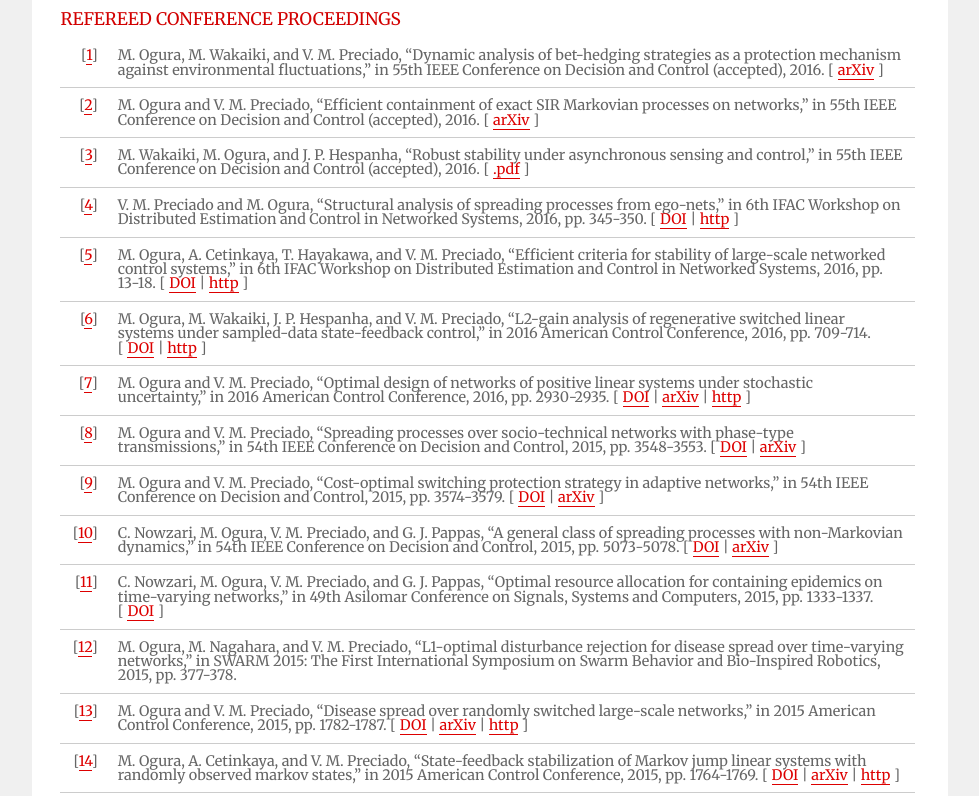
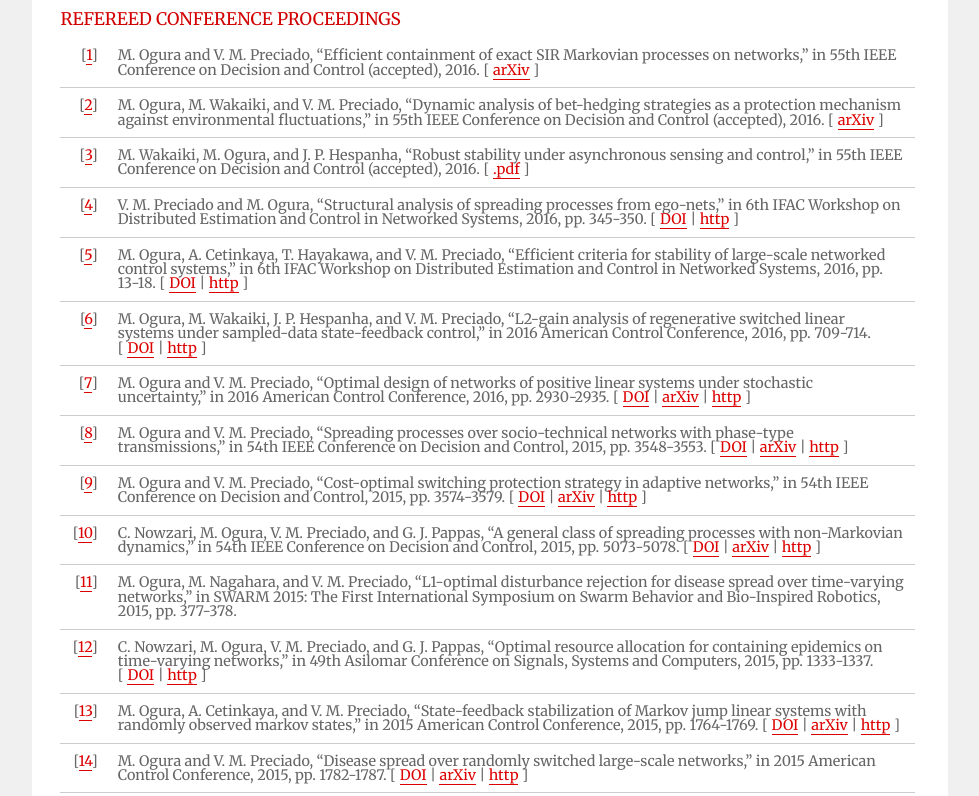
Before and after one commit to masaki-ogura/masakiogura-com, a plain HTML site: page publications.html in a window 1280 px wide. Shown: the part 1201-1997 px from the top of the page, without its empty margins (150-1129 px from the left). Drawn offline with Linux system fonts and the light colour scheme.

Commit message:
Update publications.html

```diff
--- a/publications.html
+++ b/publications.html
@@ -171,10 +171,13 @@ M.&nbsp;Ogura and V.&nbsp;M. Preciado, &ldquo;Epidemic processes over adaptive
 [<a name="Ogura2015">3</a>]
 </td>
 <td class="bibtexitem">
+
 M.&nbsp;Ogura and V.&nbsp;M. Preciado, &ldquo;Stability of Markov regenerative switched
   linear systems,&rdquo; <em>Automatica</em>, vol.&nbsp;69, pp. 169-175, 2016.
+
 [&nbsp;<a href="http://dx.doi.org/10.1016/j.automatica.2016.02.022">DOI</a>&nbsp;|
-<a href="http://arxiv.org/abs/1501.03474">arXiv</a>&nbsp;]
+<a href="http://arxiv.org/abs/1501.03474">arXiv</a>&nbsp;|
+<a href="http://www.sciencedirect.com/science/article/pii/S0005109816300541">http</a>&nbsp;]
 
 </td>
 </tr>
@@ -185,11 +188,14 @@ M.&nbsp;Ogura and V.&nbsp;M. Preciado, &ldquo;Stability of Markov regenerative s
 [<a name="Ogura2015c">4</a>]
 </td>
 <td class="bibtexitem">
+
 M.&nbsp;Ogura and V.&nbsp;M. Preciado, &ldquo;Stability of spreading processes over
   time-varying large-scale networks,&rdquo; <em>IEEE Transactions on Network
   Science and Engineering</em>, vol.&nbsp;3, no.&nbsp;1, pp. 44-57, 2016.
+
 [&nbsp;<a href="http://dx.doi.org/10.1109/TNSE.2016.2516346">DOI</a>&nbsp;|
-<a href="http://arxiv.org/abs/1507.07017">arXiv</a>&nbsp;]
+<a href="http://arxiv.org/abs/1507.07017">arXiv</a>&nbsp;|
+<a href="http://ieeexplore.ieee.org/document/7377119/">http</a>&nbsp;]
 
 </td>
 </tr>
@@ -200,11 +206,14 @@ M.&nbsp;Ogura and V.&nbsp;M. Preciado, &ldquo;Stability of spreading processes o
 [<a name="Ogura2015a">5</a>]
 </td>
 <td class="bibtexitem">
+
 M.&nbsp;Ogura and V.&nbsp;M. Preciado, &ldquo;Optimal design of switched networks of positive
   linear systems via geometric programming,&rdquo; <em>IEEE Transactions on
   Control of Network Systems (accepted)</em>, 2015.
+
 [&nbsp;<a href="http://dx.doi.org/10.1109/TCNS.2015.2489339">DOI</a>&nbsp;|
-<a href="http://arxiv.org/abs/1504.02532">arXiv</a>&nbsp;]
+<a href="http://arxiv.org/abs/1504.02532">arXiv</a>&nbsp;|
+<a href="http://ieeexplore.ieee.org/document/7295598/">http</a>&nbsp;]
 
 </td>
 </tr>
@@ -363,7 +372,21 @@ M.&nbsp;Ogura and C.&nbsp;F. Martin, &ldquo;Linear switching systems and random
 
 <tr valign="top">
 <td align="right" class="bibtexnumber">
-[<a name="Ogura2016">1</a>]
+[<a name="Ogura2016a">1</a>]
+</td>
+<td class="bibtexitem">
+M.&nbsp;Ogura and V.&nbsp;M. Preciado, &ldquo;Efficient containment of exact SIR Markovian
+  processes on networks,&rdquo; in <em>55th IEEE Conference on Decision and
+  Control (accepted)</em>, 2016.
+[&nbsp;<a href="http://arxiv.org/abs/1603.04499">arXiv</a>&nbsp;]
+
+</td>
+</tr>
+
+
+<tr valign="top">
+<td align="right" class="bibtexnumber">
+[<a name="Ogura2016">2</a>]
 </td>
 <td class="bibtexitem">
 M.&nbsp;Ogura, M.&nbsp;Wakaiki, and V.&nbsp;M. Preciado, &ldquo;Dynamic analysis of bet-hedging
@@ -371,20 +394,6 @@ M.&nbsp;Ogura, M.&nbsp;Wakaiki, and V.&nbsp;M. Preciado, &ldquo;Dynamic analysis
   in <em>55th IEEE Conference on Decision and Control (accepted)</em>,
   2016.
 [&nbsp;<a href="http://arxiv.org/abs/1603.04682">arXiv</a>&nbsp;]
-
-</td>
-</tr>
-
-
-<tr valign="top">
-<td align="right" class="bibtexnumber">
-[<a name="Ogura2016a">2</a>]
-</td>
-<td class="bibtexitem">
-M.&nbsp;Ogura and V.&nbsp;M. Preciado, &ldquo;Efficient containment of exact SIR Markovian
-  processes on networks,&rdquo; in <em>55th IEEE Conference on Decision and
-  Control (accepted)</em>, 2016.
-[&nbsp;<a href="http://arxiv.org/abs/1603.04499">arXiv</a>&nbsp;]
 
 </td>
 </tr>
@@ -482,11 +491,14 @@ M.&nbsp;Ogura and V.&nbsp;M. Preciado, &ldquo;Optimal design of networks of posi
 [<a name="Ogura2015b">8</a>]
 </td>
 <td class="bibtexitem">
+
 M.&nbsp;Ogura and V.&nbsp;M. Preciado, &ldquo;Spreading processes over socio-technical
   networks with phase-type transmissions,&rdquo; in <em>54th IEEE Conference on
   Decision and Control</em>, 2015, pp. 3548-3553.
+
 [&nbsp;<a href="http://dx.doi.org/10.1109/CDC.2015.7402768">DOI</a>&nbsp;|
-<a href="http://arxiv.org/abs/1502.07384">arXiv</a>&nbsp;]
+<a href="http://arxiv.org/abs/1502.07384">arXiv</a>&nbsp;|
+<a href="http://ieeexplore.ieee.org/document/7402768/">http</a>&nbsp;]
 
 </td>
 </tr>
@@ -497,11 +509,14 @@ M.&nbsp;Ogura and V.&nbsp;M. Preciado, &ldquo;Spreading processes over socio-tec
 [<a name="Ogura2015d">9</a>]
 </td>
 <td class="bibtexitem">
+
 M.&nbsp;Ogura and V.&nbsp;M. Preciado, &ldquo;Cost-optimal switching protection strategy in
   adaptive networks,&rdquo; in <em>54th IEEE Conference on Decision and Control</em>,
   2015, pp. 3574-3579.
+
 [&nbsp;<a href="http://dx.doi.org/10.1109/CDC.2015.7402772">DOI</a>&nbsp;|
-<a href="http://arxiv.org/abs/1503.07133">arXiv</a>&nbsp;]
+<a href="http://arxiv.org/abs/1503.07133">arXiv</a>&nbsp;|
+<a href="http://ieeexplore.ieee.org/document/7402772/">http</a>&nbsp;]
 
 </td>
 </tr>
@@ -512,11 +527,14 @@ M.&nbsp;Ogura and V.&nbsp;M. Preciado, &ldquo;Cost-optimal switching protection
 [<a name="Nowzari2015">10</a>]
 </td>
 <td class="bibtexitem">
+
 C.&nbsp;Nowzari, M.&nbsp;Ogura, V.&nbsp;M. Preciado, and G.&nbsp;J. Pappas, &ldquo;A general class of
   spreading processes with non-Markovian dynamics,&rdquo; in <em>54th IEEE
   Conference on Decision and Control</em>, 2015, pp. 5073-5078.
+
 [&nbsp;<a href="http://dx.doi.org/10.1109/CDC.2015.7403013">DOI</a>&nbsp;|
-<a href="http://arxiv.org/abs/1509.03904">arXiv</a>&nbsp;]
+<a href="http://arxiv.org/abs/1509.03904">arXiv</a>&nbsp;|
+<a href="http://ieeexplore.ieee.org/document/7403013/">http</a>&nbsp;]
 
 </td>
 </tr>
@@ -524,22 +542,7 @@ C.&nbsp;Nowzari, M.&nbsp;Ogura, V.&nbsp;M. Preciado, and G.&nbsp;J. Pappas, &ldq
 
 <tr valign="top">
 <td align="right" class="bibtexnumber">
-[<a name="Nowzari2015b">11</a>]
-</td>
-<td class="bibtexitem">
-C.&nbsp;Nowzari, M.&nbsp;Ogura, V.&nbsp;M. Preciado, and G.&nbsp;J. Pappas, &ldquo;Optimal resource
-  allocation for containing epidemics on time-varying networks,&rdquo; in
-  <em>49th Asilomar Conference on Signals, Systems and Computers</em>, 2015, pp.
-  1333-1337.
-[&nbsp;<a href="http://dx.doi.org/10.1109/ACSSC.2015.7421359">DOI</a>&nbsp;]
-
-</td>
-</tr>
-
-
-<tr valign="top">
-<td align="right" class="bibtexnumber">
-[<a name="Ogura2015e">12</a>]
+[<a name="Ogura2015e">11</a>]
 </td>
 <td class="bibtexitem">
 M.&nbsp;Ogura, M.&nbsp;Nagahara, and V.&nbsp;M. Preciado, &ldquo;<em>L</em><sup>1</sup>-optimal disturbance
@@ -553,7 +556,43 @@ M.&nbsp;Ogura, M.&nbsp;Nagahara, and V.&nbsp;M. Preciado, &ldquo;<em>L</em><sup>
 
 <tr valign="top">
 <td align="right" class="bibtexnumber">
-[<a name="Ogura2014i">13</a>]
+[<a name="Nowzari2015b">12</a>]
+</td>
+<td class="bibtexitem">
+
+C.&nbsp;Nowzari, M.&nbsp;Ogura, V.&nbsp;M. Preciado, and G.&nbsp;J. Pappas, &ldquo;Optimal resource
+  allocation for containing epidemics on time-varying networks,&rdquo; in
+  <em>49th Asilomar Conference on Signals, Systems and Computers</em>, 2015, pp.
+  1333-1337.
+
+[&nbsp;<a href="http://dx.doi.org/10.1109/ACSSC.2015.7421359">DOI</a>&nbsp;|
+<a href="http://ieeexplore.ieee.org/document/7421359/">http</a>&nbsp;]
+
+</td>
+</tr>
+
+
+<tr valign="top">
+<td align="right" class="bibtexnumber">
+[<a name="Ogura2014h">13</a>]
+</td>
+<td class="bibtexitem">
+
+M.&nbsp;Ogura, A.&nbsp;Cetinkaya, and V.&nbsp;M. Preciado, &ldquo;State-feedback stabilization of
+  Markov jump linear systems with randomly observed markov states,&rdquo; in
+  <em>2015 American Control Conference</em>, 2015, pp. 1764-1769.
+
+[&nbsp;<a href="http://dx.doi.org/10.1109/ACC.2015.7170988">DOI</a>&nbsp;|
+<a href="http://arxiv.org/abs/1409.5202">arXiv</a>&nbsp;|
+<a href="http://ieeexplore.ieee.org/lpdocs/epic03/wrapper.htm?arnumber=7170988">http</a>&nbsp;]
+
+</td>
+</tr>
+
+
+<tr valign="top">
+<td align="right" class="bibtexnumber">
+[<a name="Ogura2014i">14</a>]
 </td>
 <td class="bibtexitem">
 
@@ -564,24 +603,6 @@ M.&nbsp;Ogura and V.&nbsp;M. Preciado, &ldquo;Disease spread over randomly switc
 [&nbsp;<a href="http://dx.doi.org/10.1109/ACC.2015.7170991">DOI</a>&nbsp;|
 <a href="http://arxiv.org/abs/arXiv:1501.04260">arXiv</a>&nbsp;|
 <a href="http://ieeexplore.ieee.org/lpdocs/epic03/wrapper.htm?arnumber=7170991">http</a>&nbsp;]
-
-</td>
-</tr>
-
-
-<tr valign="top">
-<td align="right" class="bibtexnumber">
-[<a name="Ogura2014h">14</a>]
-</td>
-<td class="bibtexitem">
-
-M.&nbsp;Ogura, A.&nbsp;Cetinkaya, and V.&nbsp;M. Preciado, &ldquo;State-feedback stabilization of
-  Markov jump linear systems with randomly observed markov states,&rdquo; in
-  <em>2015 American Control Conference</em>, 2015, pp. 1764-1769.
-
-[&nbsp;<a href="http://dx.doi.org/10.1109/ACC.2015.7170988">DOI</a>&nbsp;|
-<a href="http://arxiv.org/abs/1409.5202">arXiv</a>&nbsp;|
-<a href="http://ieeexplore.ieee.org/lpdocs/epic03/wrapper.htm?arnumber=7170988">http</a>&nbsp;]
 
 </td>
 </tr>
@@ -753,10 +774,13 @@ M.&nbsp;Nagahara, M.&nbsp;Ogura, and Y.&nbsp;Yamamoto, &ldquo;A novel approach t
 [<a name="Nagahara2008">25</a>]
 </td>
 <td class="bibtexitem">
+
 M.&nbsp;Nagahara, M.&nbsp;Ogura, and Y.&nbsp;Yamamoto, &ldquo;Interpolation of nonuniformly
   decimated signals via sampled-data <em>H</em><sup>&#8734;</sup> optimization,&rdquo; in <em>SICE
   Annual Conference 2008</em>, 2008, pp. 1151-1154.
-[&nbsp;<a href="http://dx.doi.org/10.1109/SICE.2008.4654833">DOI</a>&nbsp;]
+
+[&nbsp;<a href="http://dx.doi.org/10.1109/SICE.2008.4654833">DOI</a>&nbsp;|
+<a href="http://ieeexplore.ieee.org/document/4654833/">http</a>&nbsp;]
 
 </td>
 </tr>
@@ -798,7 +822,8 @@ M.&nbsp;Ogura, M.&nbsp;Nagahara, and Y.&nbsp;Yamamoto, &ldquo;Optimal wavelet ex
 M.&nbsp;Ogura, &ldquo;Mean Stability of Switched Linear Systems,&rdquo; Ph.D. dissertation,
   Texas Tech University, 2014.
 
-[&nbsp;<a href="http://hdl.handle.net/2346/58921">http</a>&nbsp;]
+[&nbsp;<a href="http://dx.doi.org/2346/58921">DOI</a>&nbsp;|
+<a href="https://ttu-ir.tdl.org/ttu-ir/handle/2346/58921">http</a>&nbsp;]
 
 </td>
 </tr>
```
